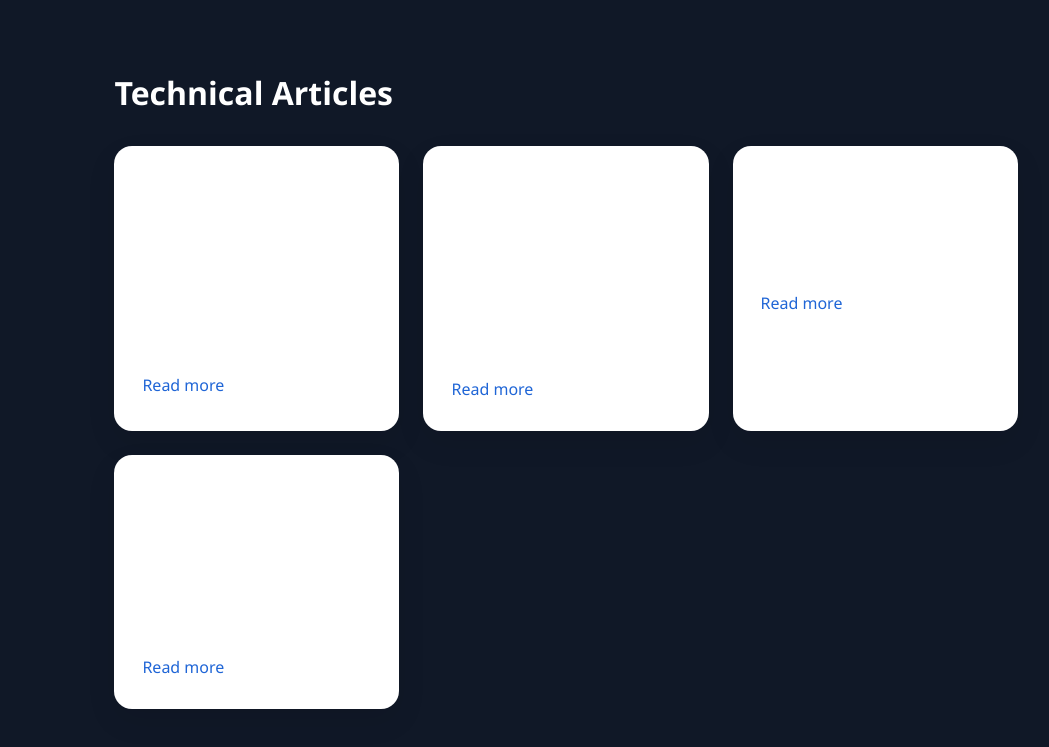
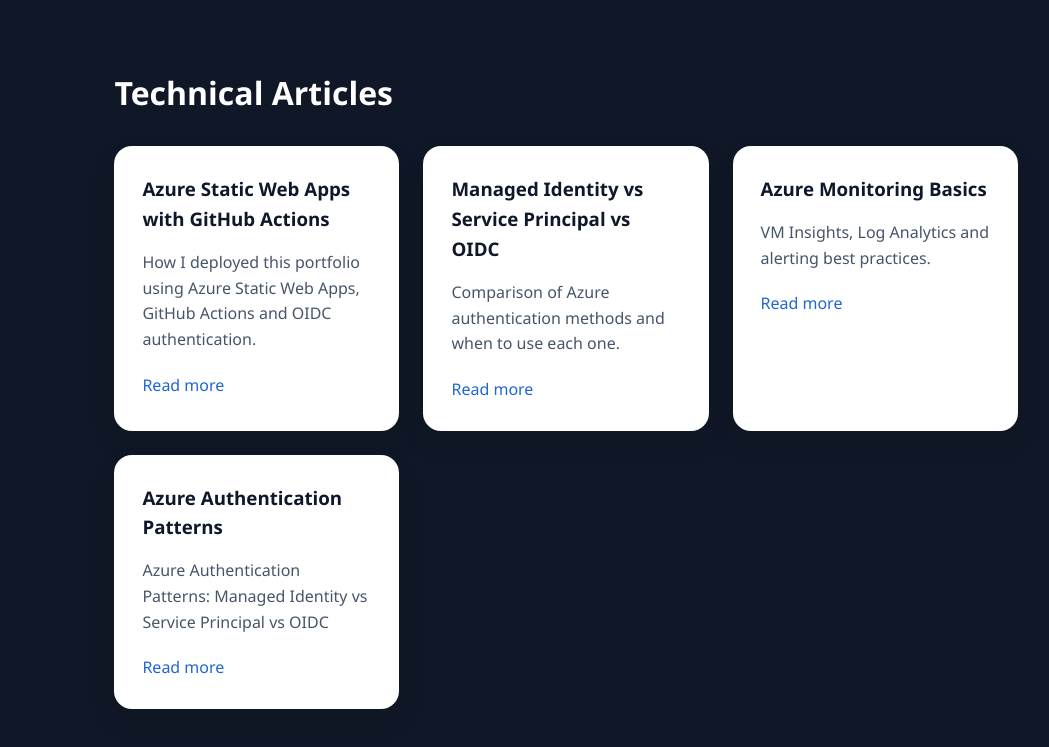
Before and after one commit to donaldcarol/dakini-network-portofolio, a plain HTML site: page index.html in a window 1280 px wide. Shown: the part 1381-2128 px from the top of the page, without its empty margins (74-1123 px from the left). Drawn offline with Linux system fonts and the light colour scheme.

Commit message:
fix article card text color

```diff
--- a/styles.css
+++ b/styles.css
@@ -186,3 +186,11 @@
   width: 24px;
   height: 24px;
 }
+
+.card h3 {
+  color: #0f172a;
+}
+
+.card p {
+  color: #475569;
+}
```
